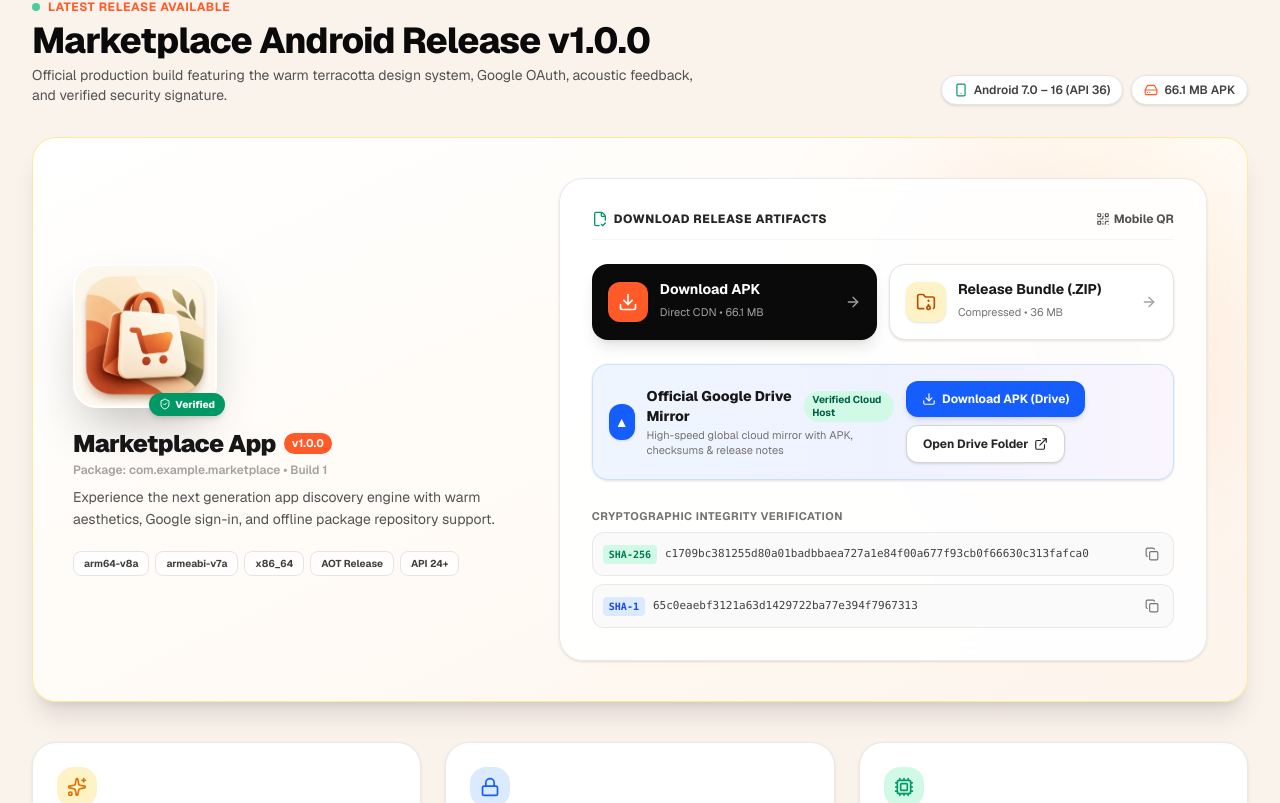
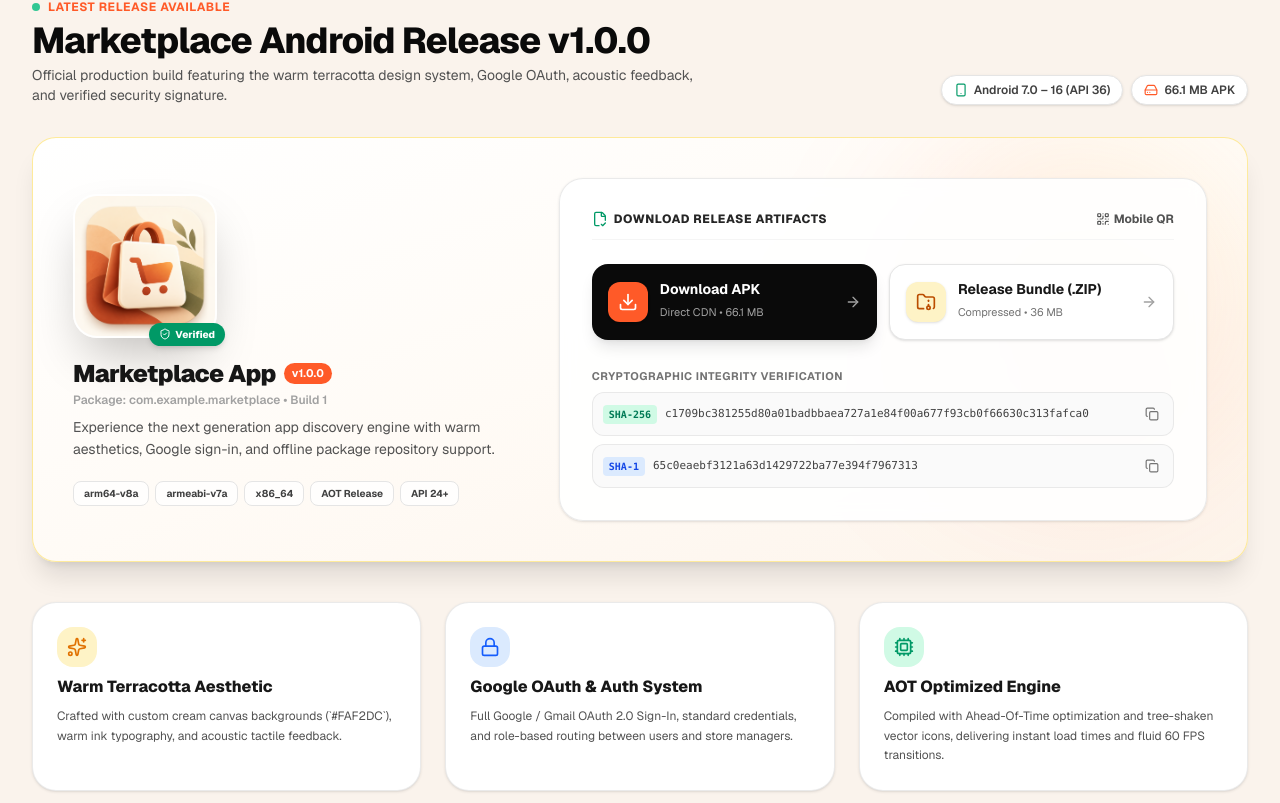
Before and after one commit to Jibin1010/ME-Website, a Next.js app in the folder production/: page / in a window 1280 px wide. Shown: the part 1178-1981 px from the top of the page. Built offline with nearby package versions, Linux system fonts and the light colour scheme.

Commit message:
refactor: remove Google Drive mirror section from release view

```diff
--- a/production/src/components/ReleaseSection.tsx
+++ b/production/src/components/ReleaseSection.tsx
@@ -168,43 +168,6 @@ export function ReleaseSection() {
                 <ArrowRight className="w-4 h-4 text-neutral-400 group-hover:text-neutral-900 group-hover:translate-x-1 transition-all" />
               </a>
 
-            </div>
-
-            {/* Google Drive Mirror Bar */}
-            <div className="bg-gradient-to-r from-blue-50 via-indigo-50 to-purple-50 p-4 rounded-2xl border border-blue-200/80 shadow-sm flex flex-col sm:flex-row items-center justify-between gap-3 text-xs">
-              <div className="flex items-center space-x-3">
-                <div className="w-9 h-9 rounded-xl bg-blue-600 text-white flex items-center justify-center shadow font-bold text-sm">
-                  ▲
-                </div>
-                <div>
-                  <div className="flex items-center space-x-2">
-                    <span className="font-extrabold text-neutral-900 text-sm">Official Google Drive Mirror</span>
-                    <span className="px-2 py-0.5 rounded-full text-[10px] font-bold bg-emerald-100 text-emerald-800">Verified Cloud Host</span>
-                  </div>
-                  <p className="text-[11px] text-neutral-500 mt-0.5">High-speed global cloud mirror with APK, checksums & release notes</p>
-                </div>
-              </div>
-
-              <div className="flex flex-wrap items-center gap-2 w-full sm:w-auto">
-                <a
-                  href="https://drive.google.com/file/d/10ROof5SV7NG3FNzU9pLnIM3MaWPGSyHC/view?usp=drivesdk"
-                  target="_blank"
-                  rel="noopener noreferrer"
-                  className="flex-1 sm:flex-initial px-4 py-2.5 rounded-xl bg-blue-600 hover:bg-blue-700 text-white font-bold text-xs shadow-md transition-all text-center flex items-center justify-center space-x-1.5 hover:shadow-lg hover:-translate-y-0.5"
-                >
-                  <Download className="w-3.5 h-3.5" />
-                  <span>Download APK (Drive)</span>
-                </a>
-                <a
-                  href="https://drive.google.com/drive/folders/1bGFHm9j_FOwyu5Vh40XNvGUDwBEAGYvp?usp=sharing"
-                  target="_blank"
-                  rel="noopener noreferrer"
-                  className="flex-1 sm:flex-initial px-4 py-2.5 rounded-xl bg-white hover:bg-neutral-50 text-neutral-800 border border-neutral-300 font-bold text-xs shadow-sm transition-all text-center flex items-center justify-center space-x-1.5 hover:shadow hover:-translate-y-0.5"
-                >
-                  <span>Open Drive Folder</span>
-                  <ExternalLink className="w-3.5 h-3.5" />
-                </a>
-              </div>
             </div>
 
             {/* QR Code expansion */}
```
Also changed, not shown: 1 other file (tests, documents, lock files or other folders).
